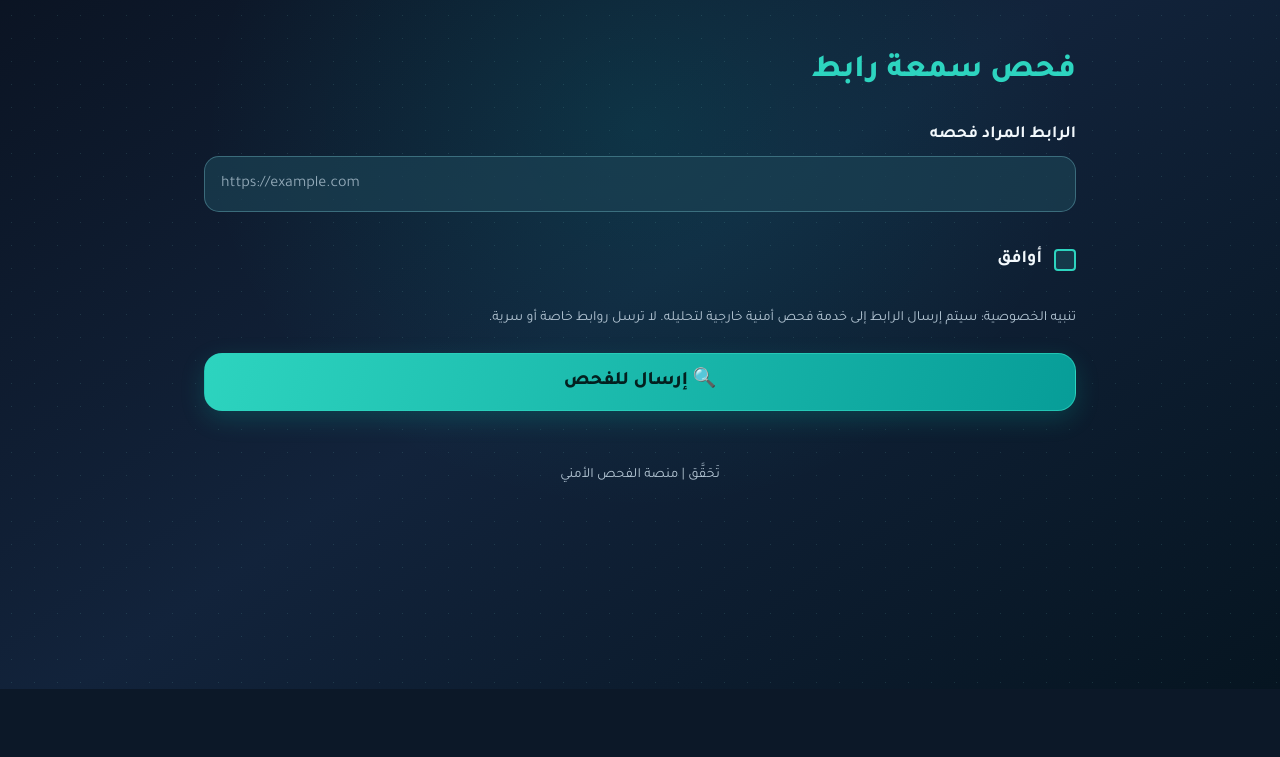
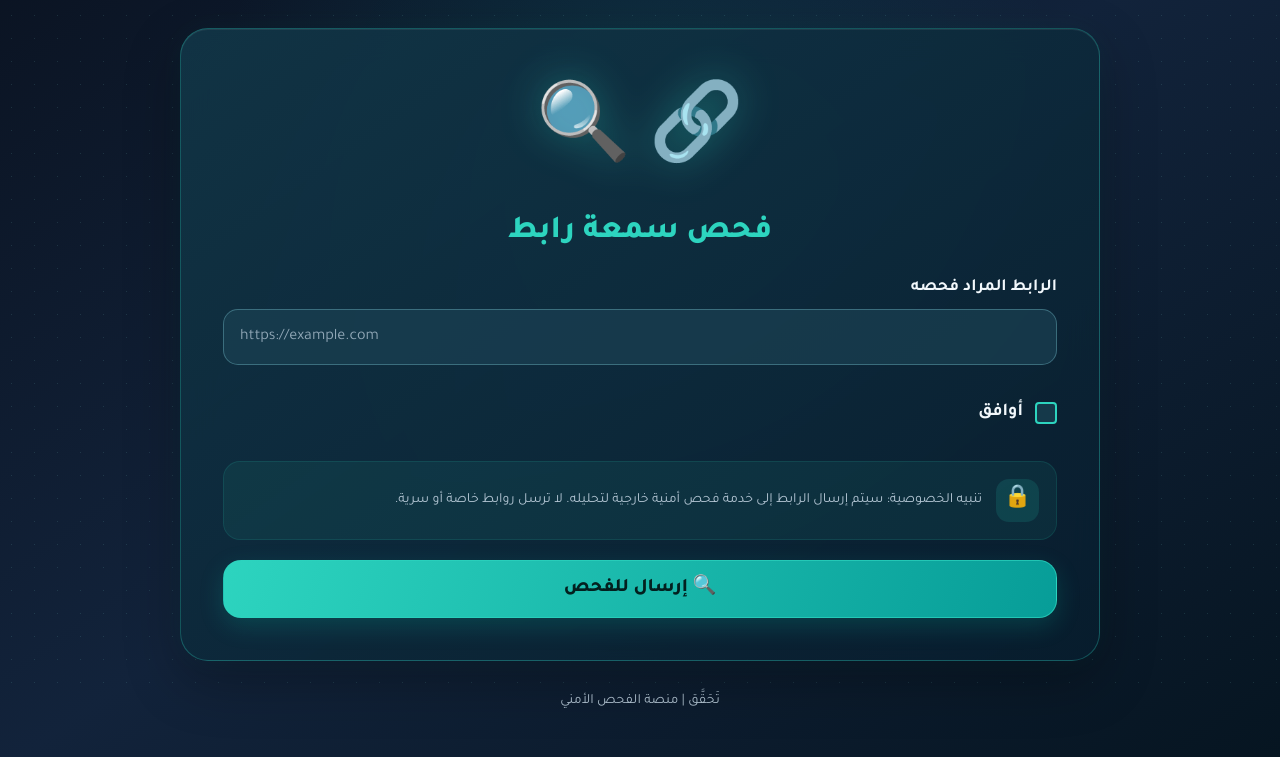
Before and after one commit to 734205651/TahaqqaqSecurity, a Flask app: page /scan/url in a window 1280 px wide. Shown: the part 111-868 px from the top of the page. Before the commit the page ends 800 px from the top, so only its background shows below. Run offline with Flask 3, Linux system fonts and the light colour scheme.

Commit message:
Update scan_url.html

```diff
--- a/templates/scan_url.html
+++ b/templates/scan_url.html
@@ -1,17 +1,20 @@
-
 {% extends "base.html" %}
 
 {% block content %}
 
-<div class="panel p-4 mt-4">
+<section class="glass-card">
 
-    <h2 class="brand mb-4">فحص سمعة رابط</h2>
+    <div class="screen-art">🔗 🔍</div>
+
+    <h2 class="brand text-center mb-4">
+        فحص سمعة رابط
+    </h2>
 
     <form method="post">
 
         {{ form.hidden_tag() }}
 
-        <label class="form-label mt-2">
+        <label class="form-label mb-2">
             الرابط المراد فحصه
         </label>
 
@@ -22,35 +25,32 @@
         ) }}
 
         {% for error in form.url.errors %}
-            <div class="text-danger small mt-2">
-                {{ error }}
-            </div>
+        <div class="text-warning small mt-2">
+            {{ error }}
+        </div>
         {% endfor %}
 
         <div class="form-check my-4">
-
             {{ form.consent(class="form-check-input") }}
-
-            <label class="form-check-label">
+            <label class="form-check-label" for="{{ form.consent.id }}">
                 أوافق
             </label>
-
         </div>
 
-        <div class="muted small mb-4">
-            تنبيه الخصوصية: سيتم إرسال الرابط إلى خدمة فحص
-            أمنية خارجية لتحليله. لا ترسل روابط خاصة أو سرية.
+        <div class="privacy">
+            <span class="lock-icon">🔒</span>
+            <span>
+                تنبيه الخصوصية: سيتم إرسال الرابط إلى خدمة
+                فحص أمنية خارجية لتحليله. لا ترسل روابط خاصة أو سرية.
+            </span>
         </div>
 
-        <button
-            type="submit"
-            class="btn btn-main btn-lg w-100"
-        >
+        <button type="submit" class="btn-main">
             🔍 إرسال للفحص
         </button>
 
     </form>
 
-</div>
+</section>
 
 {% endblock %}
```
